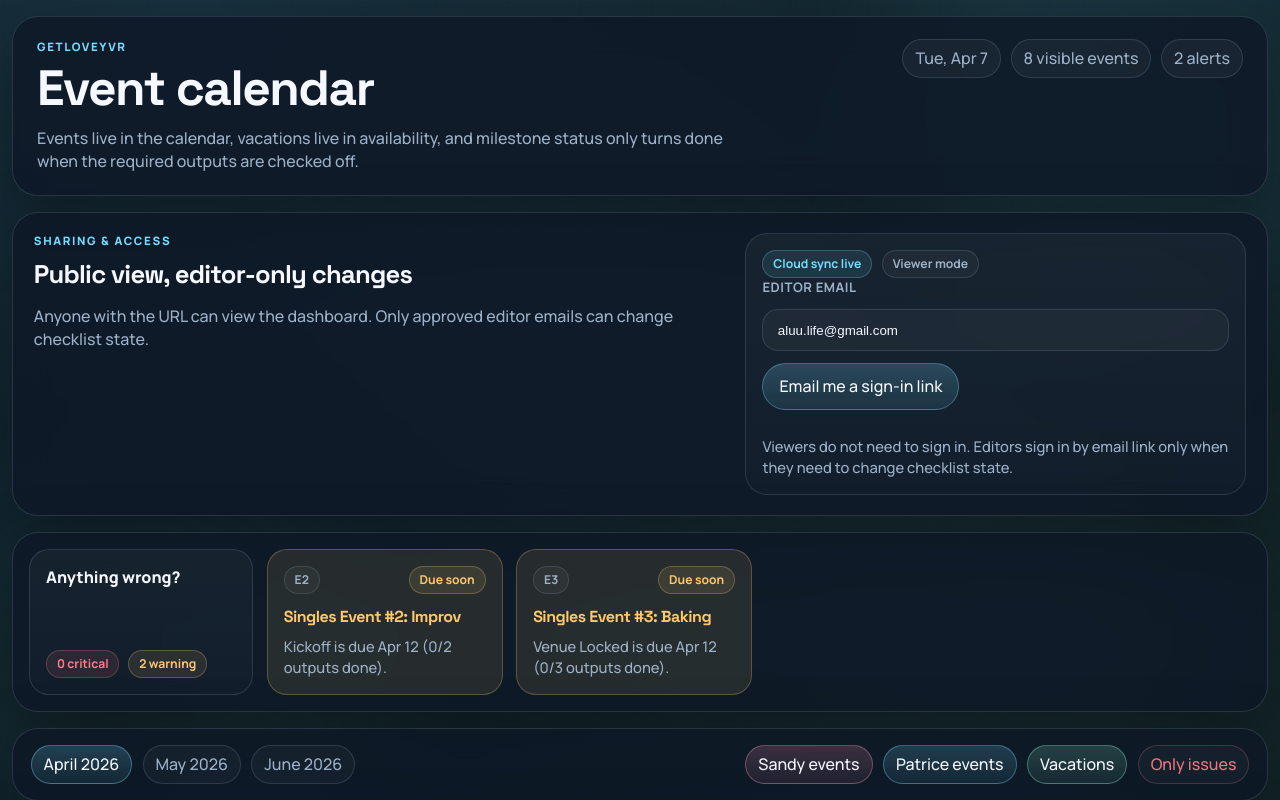
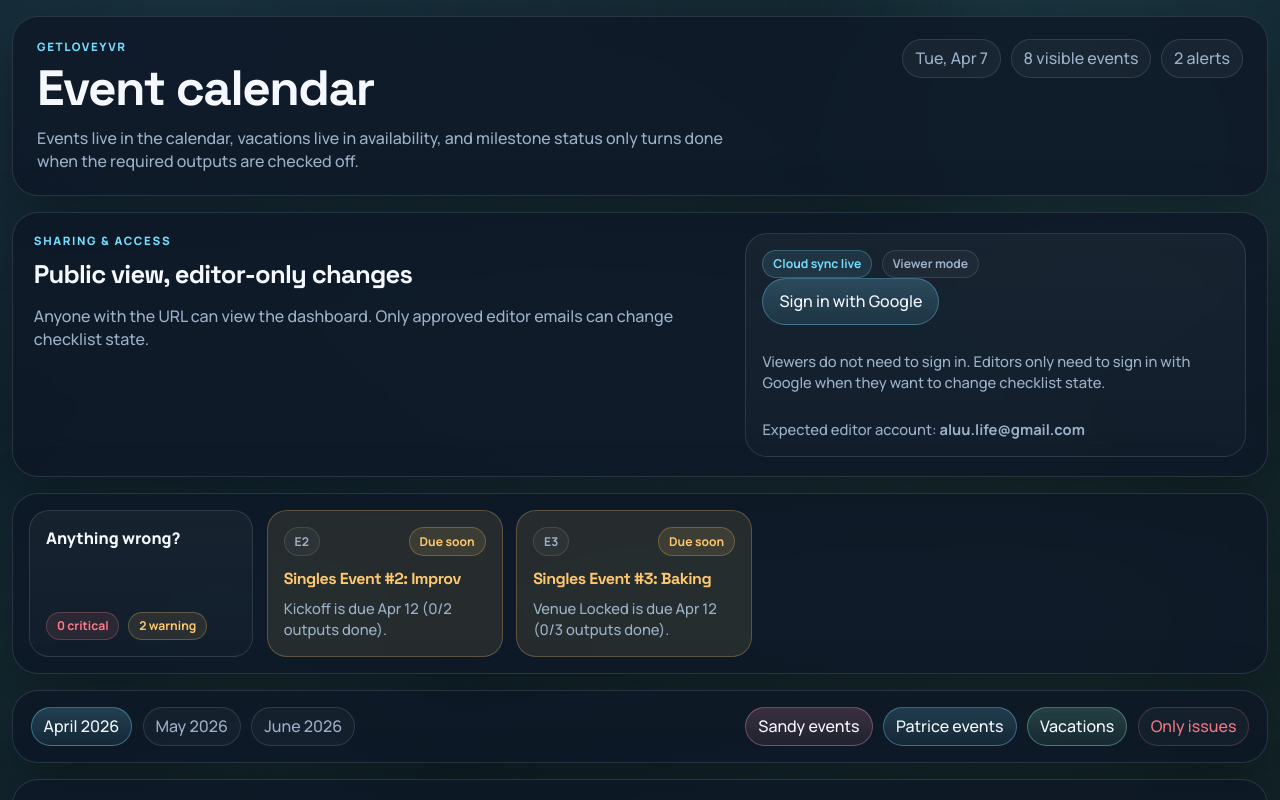
Before and after one commit to andyl2020/GetLoveYVR-Dashboard, a React (Vite) app: page / in a window 1280 px wide. Shown: the top 800 px of the page. Built offline with nearby package versions, Linux system fonts and the light colour scheme; no server answers; the database is empty.

Commit message:
Switch editor auth to Google sign-in

```diff
--- a/src/App.jsx
+++ b/src/App.jsx
@@ -2,13 +2,10 @@ import { useEffect, useState } from "react";
 import { EVENTS, MILESTONE_PLAYBOOK, VACATION_BLOCKS } from "./data";
 import {
   canEditEmail,
-  completeEditorSignIn,
   getEditorEmails,
-  getPendingEmail,
-  isEmailLinkFlow,
   isFirebaseEnabled,
   saveSharedState,
-  sendEditorSignInLink,
+  signInEditorWithGoogle,
   signOutEditor,
   subscribeToAuthState,
   subscribeToSharedState,
@@ -16,7 +13,7 @@ import {
 
 const DAY_NAMES = ["Sun", "Mon", "Tue", "Wed", "Thu", "Fri", "Sat"];
 const OUTPUT_STORAGE_KEY = "getloveyvr-output-progress-v1";
-const FALLBACK_EDITOR_EMAIL = getEditorEmails()[0] ?? "";
+const PRIMARY_EDITOR_EMAIL = getEditorEmails()[0] ?? "";
 
 const FILTER_OPTIONS = [
   { id: "sandy", label: "Sandy events", tone: "rose" },
@@ -409,22 +406,19 @@ export default function App() {
   const [selectedEventId, setSelectedEventId] = useState(null);
   const [outputState, setOutputState] = useState(() => readOutputState());
   const [currentUser, setCurrentUser] = useState(null);
-  const [signInEmail, setSignInEmail] = useState(() => getPendingEmail() || FALLBACK_EDITOR_EMAIL);
   const [authReady, setAuthReady] = useState(() => !firebaseEnabled);
   const [authError, setAuthError] = useState("");
   const [authNotice, setAuthNotice] = useState("");
   const [syncError, setSyncError] = useState("");
   const [syncMode, setSyncMode] = useState(() => (firebaseEnabled ? "connecting" : "local"));
   const [sharedDocExists, setSharedDocExists] = useState(() => !firebaseEnabled);
-  const [isSendingLink, setIsSendingLink] = useState(false);
-  const [isCompletingSignIn, setIsCompletingSignIn] = useState(false);
+  const [isSigningIn, setIsSigningIn] = useState(false);
   const [filters, setFilters] = useState({
     sandy: true,
     patrice: true,
     vacations: true,
     issuesOnly: false,
   });
-  const emailLinkFlow = firebaseEnabled && isEmailLinkFlow();
   const editorEmail = currentUser?.email?.trim().toLowerCase() ?? "";
   const canEdit = firebaseEnabled ? canEditEmail(editorEmail) : true;
 
@@ -543,30 +537,6 @@ export default function App() {
   }, [firebaseEnabled]);
 
   useEffect(() => {
-    if (!firebaseEnabled || !emailLinkFlow) {
-      return;
-    }
-
-    const pendingEmail = getPendingEmail();
-    if (!pendingEmail) {
-      return;
-    }
-
-    setIsCompletingSignIn(true);
-    completeEditorSignIn(pendingEmail)
-      .then(() => {
-        setAuthError("");
-        setAuthNotice(`Signed in as ${pendingEmail}.`);
-      })
-      .catch((error) => {
-        setAuthError(error?.message || "Could not finish sign-in from the email link.");
-      })
-      .finally(() => {
-        setIsCompletingSignIn(false);
-      });
-  }, [emailLinkFlow, firebaseEnabled]);
-
-  useEffect(() => {
     if (!firebaseEnabled || !canEdit || !currentUser?.email || sharedDocExists) {
       return;
     }
@@ -632,7 +602,7 @@ export default function App() {
 
     try {
       setSyncMode("saving");
-      await saveSharedState(nextState, currentUser?.email ?? signInEmail);
+      await saveSharedState(nextState, currentUser?.email ?? PRIMARY_EDITOR_EMAIL);
       setSharedDocExists(true);
       setSyncMode("cloud");
     } catch (error) {
@@ -642,36 +612,24 @@ export default function App() {
     }
   }
 
-  async function handleSendSignInLink(event) {
-    event.preventDefault();
-    setIsSendingLink(true);
+  async function handleSignInWithGoogle() {
+    setIsSigningIn(true);
     setAuthError("");
     setAuthNotice("");
 
     try {
-      await sendEditorSignInLink(signInEmail);
-      setAuthNotice(`Sign-in link sent to ${signInEmail}. Open it on any device to edit.`);
-    } catch (error) {
-      setAuthError(error?.message || "Could not send the sign-in link.");
-    } finally {
-      setIsSendingLink(false);
-    }
-  }
-
-  async function handleCompleteSignIn(event) {
-    event.preventDefault();
-    setIsCompletingSignIn(true);
-    setAuthError("");
-
-    try {
-      const user = await completeEditorSignIn(signInEmail);
+      const user = await signInEditorWithGoogle();
       if (user?.email) {
-        setAuthNotice(`Signed in as ${user.email}.`);
+        setAuthNotice(
+          canEditEmail(user.email)
+            ? `Signed in as ${user.email}. Editing is enabled.`
+            : `Signed in as ${user.email}. This account is still read-only.`,
+        );
       }
     } catch (error) {
-      setAuthError(error?.message || "Could not complete sign-in.");
+      setAuthError(error?.message || "Could not open Google sign-in.");
     } finally {
-      setIsCompletingSignIn(false);
+      setIsSigningIn(false);
     }
   }
 
@@ -750,42 +708,27 @@ export default function App() {
                   </div>
                 </>
               ) : (
-                <form
-                  className="auth-form"
-                  onSubmit={emailLinkFlow ? handleCompleteSignIn : handleSendSignInLink}
-                >
-                  <label className="auth-label" htmlFor="editor-email">
-                    Editor email
-                  </label>
-                  <input
-                    id="editor-email"
-                    className="auth-input"
-                    type="email"
-                    value={signInEmail}
-                    onChange={(event) => setSignInEmail(event.target.value)}
-                    placeholder={FALLBACK_EDITOR_EMAIL || "your@email.com"}
-                    autoComplete="email"
-                  />
+                <div className="auth-form">
                   <div className="auth-actions">
                     <button
-                      type="submit"
+                      type="button"
                       className="auth-button auth-button-primary"
-                      disabled={isSendingLink || isCompletingSignIn}
+                      onClick={handleSignInWithGoogle}
+                      disabled={isSigningIn}
                     >
-                      {emailLinkFlow
-                        ? isCompletingSignIn
-                          ? "Finishing..."
-                          : "Finish sign-in"
-                        : isSendingLink
-                          ? "Sending..."
-                          : "Email me a sign-in link"}
+                      {isSigningIn ? "Opening Google..." : "Sign in with Google"}
                     </button>
                   </div>
                   <p className="sync-card-copy">
-                    Viewers do not need to sign in. Editors sign in by email link only when
-                    they need to change checklist state.
+                    Viewers do not need to sign in. Editors only need to sign in with Google
+                    when they want to change checklist state.
                   </p>
-                </form>
+                  {PRIMARY_EDITOR_EMAIL && (
+                    <p className="sync-card-copy">
+                      Expected editor account: <strong>{PRIMARY_EDITOR_EMAIL}</strong>
+                    </p>
+                  )}
+                </div>
               )
             ) : (
               <p className="sync-card-copy">Checking your sign-in session...</p>
--- a/src/firebaseSync.js
+++ b/src/firebaseSync.js
@@ -1,15 +1,12 @@
 import { initializeApp } from "firebase/app";
 import {
   getAuth,
-  isSignInWithEmailLink,
+  GoogleAuthProvider,
   onAuthStateChanged,
-  sendSignInLinkToEmail,
-  signInWithEmailLink,
+  signInWithPopup,
   signOut,
 } from "firebase/auth";
 import { doc, getFirestore, onSnapshot, serverTimestamp, setDoc } from "firebase/firestore";
-
-const PENDING_EMAIL_KEY = "getloveyvr-editor-email-v1";
 
 const firebaseConfig = {
   apiKey: import.meta.env.VITE_FIREBASE_API_KEY,
@@ -28,12 +25,14 @@ const dashboardDocument = import.meta.env.VITE_FIREBASE_DASHBOARD_DOCUMENT ?? "s
 let app = null;
 let auth = null;
 let db = null;
+let provider = null;
 let sharedStateRef = null;
 
 if (firebaseEnabled) {
   app = initializeApp(firebaseConfig);
   auth = getAuth(app);
   db = getFirestore(app);
+  provider = new GoogleAuthProvider();
   sharedStateRef = doc(db, dashboardCollection, dashboardDocument);
 }
 
@@ -43,35 +42,6 @@ function normalizeEmail(value) {
 
 function parseEditorEmails(value) {
   return [...new Set(value.split(",").map(normalizeEmail).filter(Boolean))];
-}
-
-function getEmailLinkUrl() {
-  if (typeof window === "undefined") {
-    return "";
-  }
-
-  return new URL(import.meta.env.BASE_URL, window.location.origin).toString();
-}
-
-function setPendingEmail(email) {
-  if (typeof window === "undefined") {
-    return;
-  }
-
-  if (!email) {
-    window.localStorage.removeItem(PENDING_EMAIL_KEY);
-    return;
-  }
-
-  window.localStorage.setItem(PENDING_EMAIL_KEY, normalizeEmail(email));
-}
-
-export function getPendingEmail() {
-  if (typeof window === "undefined") {
-    return "";
-  }
-
-  return normalizeEmail(window.localStorage.getItem(PENDING_EMAIL_KEY));
 }
 
 export function isFirebaseEnabled() {
@@ -86,49 +56,12 @@ export function canEditEmail(email) {
   return editorEmails.includes(normalizeEmail(email));
 }
 
-export function isEmailLinkFlow() {
-  if (!auth || typeof window === "undefined") {
-    return false;
-  }
-
-  return isSignInWithEmailLink(auth, window.location.href);
-}
-
-export async function sendEditorSignInLink(email) {
-  if (!auth) {
+export async function signInEditorWithGoogle() {
+  if (!auth || !provider) {
     throw new Error("Firebase is not configured yet.");
   }
 
-  const normalizedEmail = normalizeEmail(email);
-  if (!normalizedEmail) {
-    throw new Error("Enter your email first.");
-  }
-
-  await sendSignInLinkToEmail(auth, normalizedEmail, {
-    url: getEmailLinkUrl(),
-    handleCodeInApp: true,
-  });
-
-  setPendingEmail(normalizedEmail);
-}
-
-export async function completeEditorSignIn(email) {
-  if (!auth || typeof window === "undefined") {
-    throw new Error("Firebase is not configured yet.");
-  }
-
-  if (!isSignInWithEmailLink(auth, window.location.href)) {
-    return null;
-  }
-
-  const normalizedEmail = normalizeEmail(email) || getPendingEmail();
-  if (!normalizedEmail) {
-    throw new Error("Enter the email address that received the sign-in link.");
-  }
-
-  const credential = await signInWithEmailLink(auth, normalizedEmail, window.location.href);
-  setPendingEmail("");
-  window.history.replaceState({}, document.title, getEmailLinkUrl());
+  const credential = await signInWithPopup(auth, provider);
   return credential.user;
 }
 
@@ -146,7 +79,6 @@ export async function signOutEditor() {
     return;
   }
 
-  setPendingEmail("");
   await signOut(auth);
 }
 
```
Also changed, not shown: 2 other files (tests, documents, lock files or other folders).
